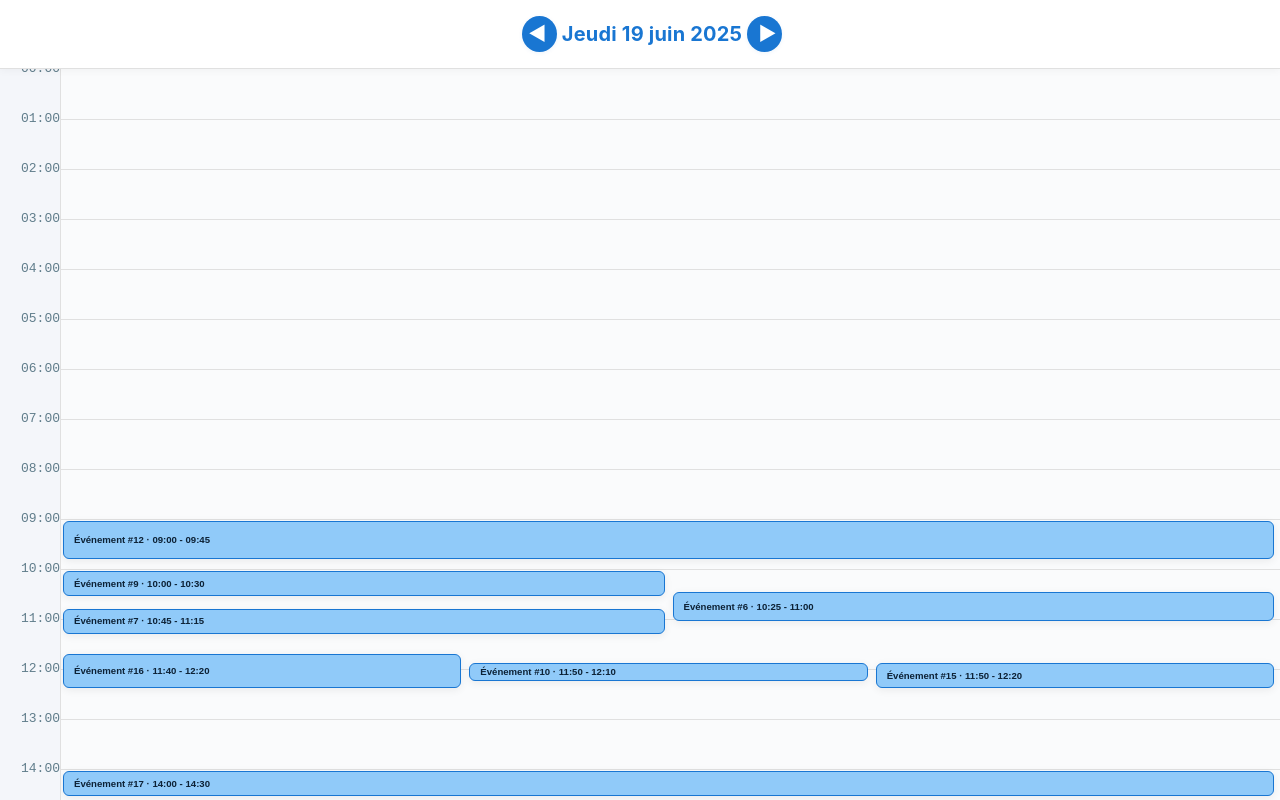
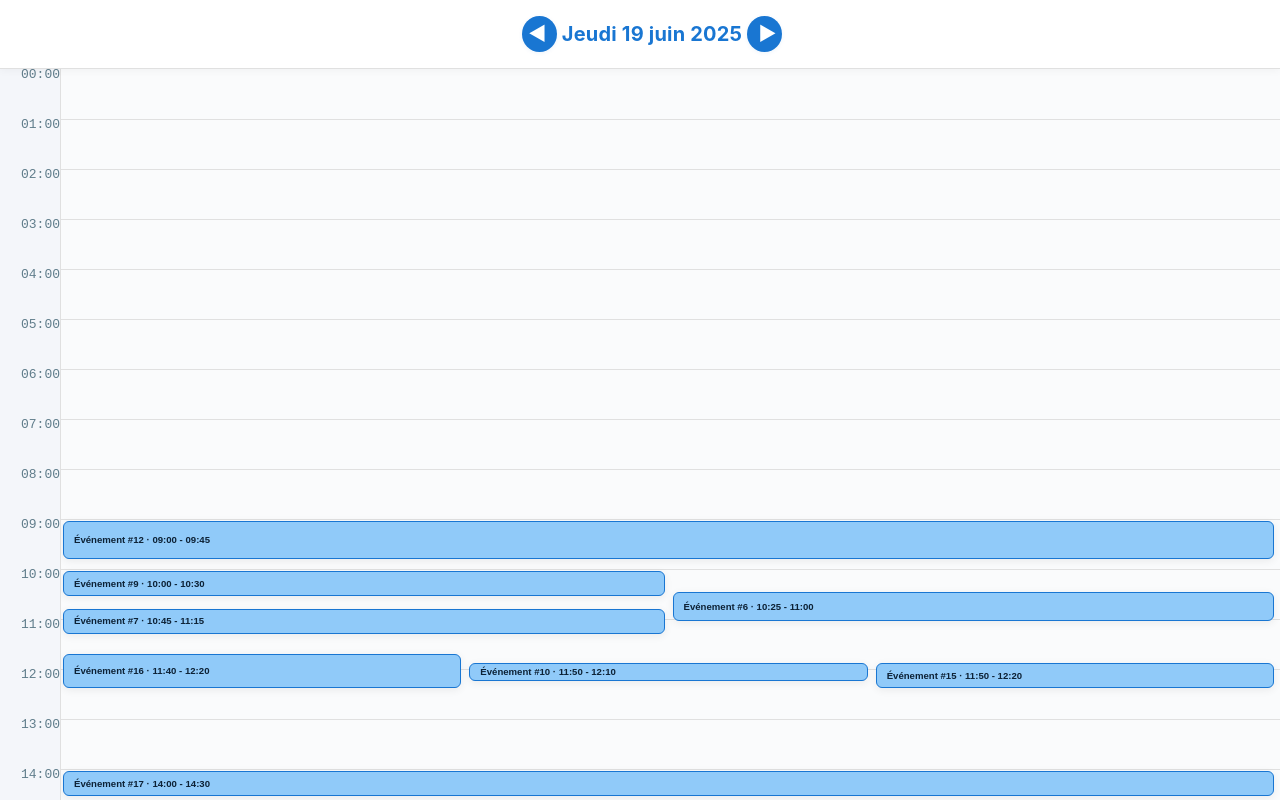
Before and after one commit to herradiamine/GoLendar-Front, a React (Create React App) app: page / in a window 1280 px wide. Shown: the top 800 px of the page. Built offline with nearby package versions, Linux system fonts and the light colour scheme.

Commit message:
Test - #NOID - Finitions, détails d'affichage sur le padding des heures

```diff
--- a/src/styles/Calendar.css
+++ b/src/styles/Calendar.css
@@ -32,6 +32,7 @@
   height: 20px;
   line-height: 20px;
   padding-right: 8px;
+  margin-top: 6px;
 }
 
 .calendar-hour-line {
@@ -161,6 +162,7 @@
     height: 20px;
     line-height: 20px;
     padding-right: 8px;
+    margin-top: 6px;
   }
   .calendar-container {
     height: 150vh;
--- a/src/styles/Event.css
+++ b/src/styles/Event.css
@@ -35,7 +35,7 @@
 
 @media (max-width: 600px) {
   .calendar-event {
-    min-height: 18px;
+    min-height: 10px;
     font-size: 0.4rem;
   }
 }
```
